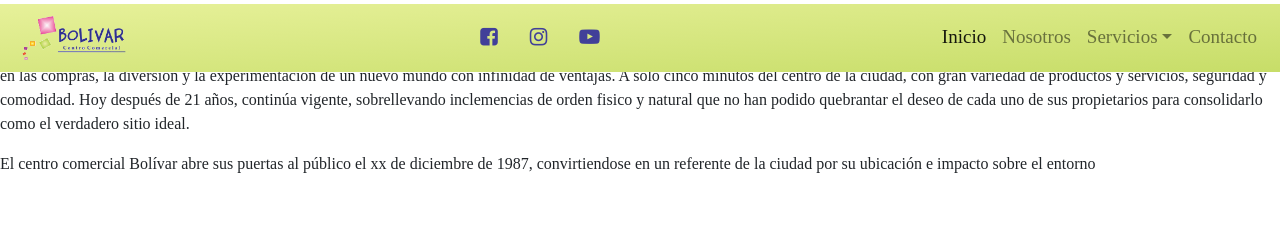
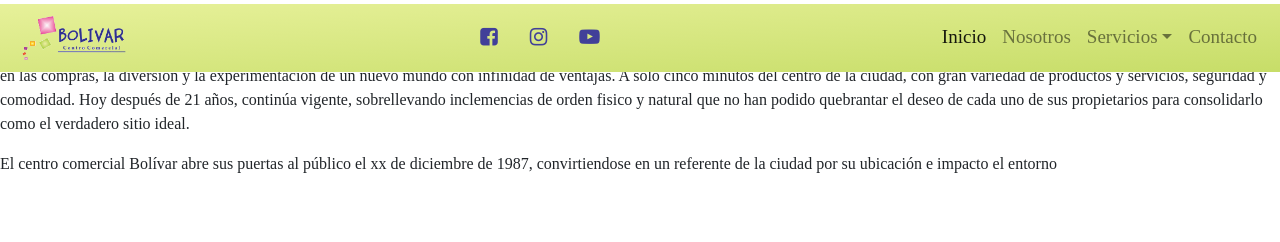
Before and after one commit to esthefaniaL/cc-app, a React (Create React App) app: page /nosotros in a window 1280 px wide. Shown: the top 242 px of the page. Built offline with nearby package versions, Linux system fonts and the light colour scheme.

Commit message:
quito la coma y sobre

```diff
--- a/src/components/Nosotros.js
+++ b/src/components/Nosotros.js
@@ -31,7 +31,7 @@ class Nosotros extends React.Component {
                             diciembre de 1987, convirtiendose
                             en un referente de la ciudad
                             por su ubicación e impacto
-                            sobre el entorno</p>
+                             el entorno</p>
                     </div>
                 </div>
                 <Footer></Footer>
```
